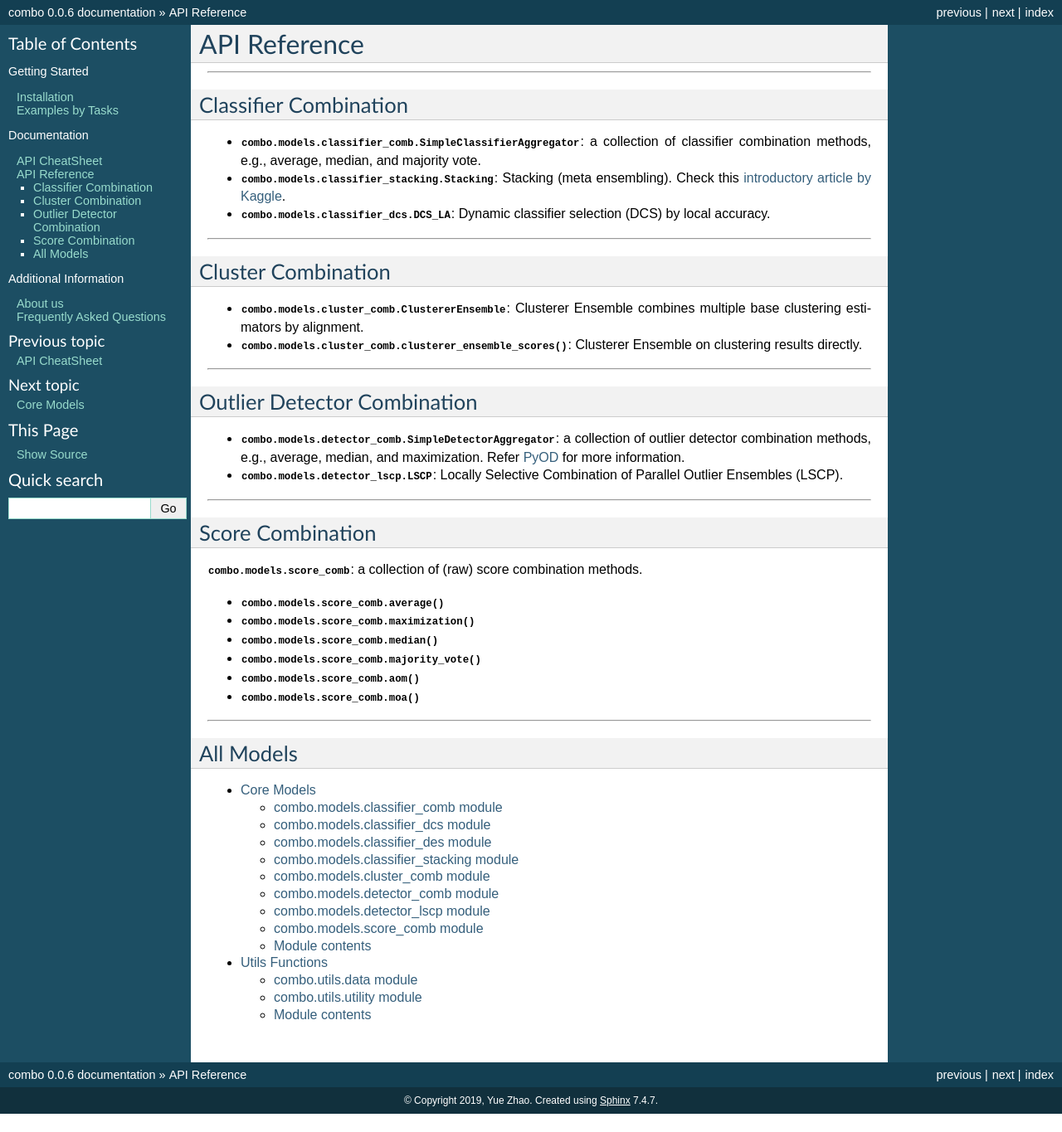
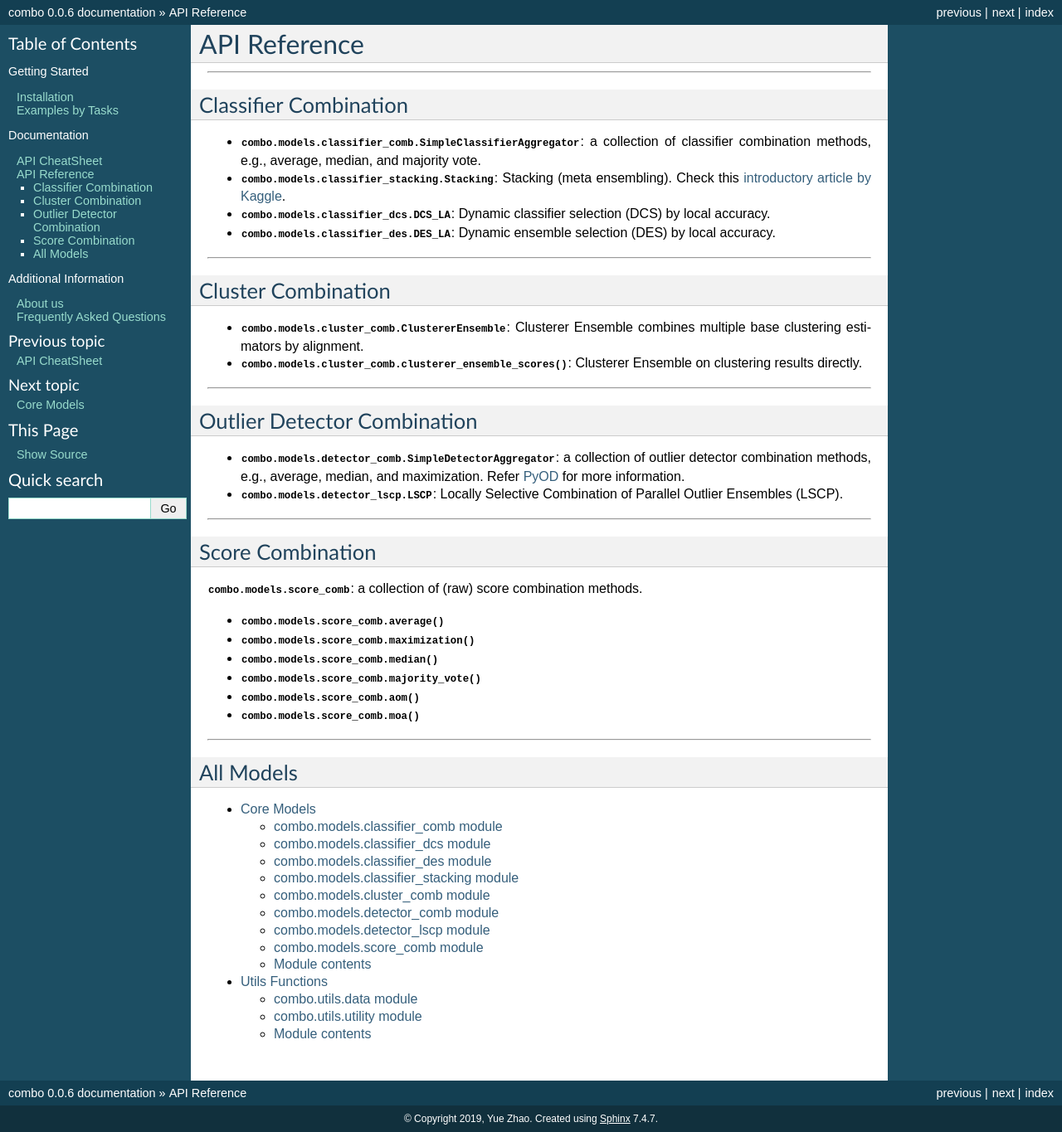
Before and after one commit to yzhao062/combo, a Sphinx documentation site: the page built from docs/api.rst, in a window 1280 px wide. Shown: the whole page at 83% size. Built offline with Sphinx 7.4.7, drawn with Linux system fonts in a browser that asks for light colours; formulas are drawn with MathJax 3; before the commit the page ends 1343 px from its top, so only the background shows below that.

Commit message:
update documentation

```diff
--- a/docs/api.rst
+++ b/docs/api.rst
@@ -14,6 +14,7 @@ Classifier Combination
 * :class:`combo.models.classifier_stacking.Stacking`: Stacking (meta ensembling). Check this `introductory
   article by Kaggle <http://blog.kaggle.com/2016/12/27/a-kagglers-guide-to-model-stacking-in-practice/>`_.
 * :class:`combo.models.classifier_dcs.DCS_LA`: Dynamic classifier selection (DCS) by local accuracy.
+* :class:`combo.models.classifier_des.DES_LA`: Dynamic ensemble selection (DES) by local accuracy.
 
 
 ----
```
